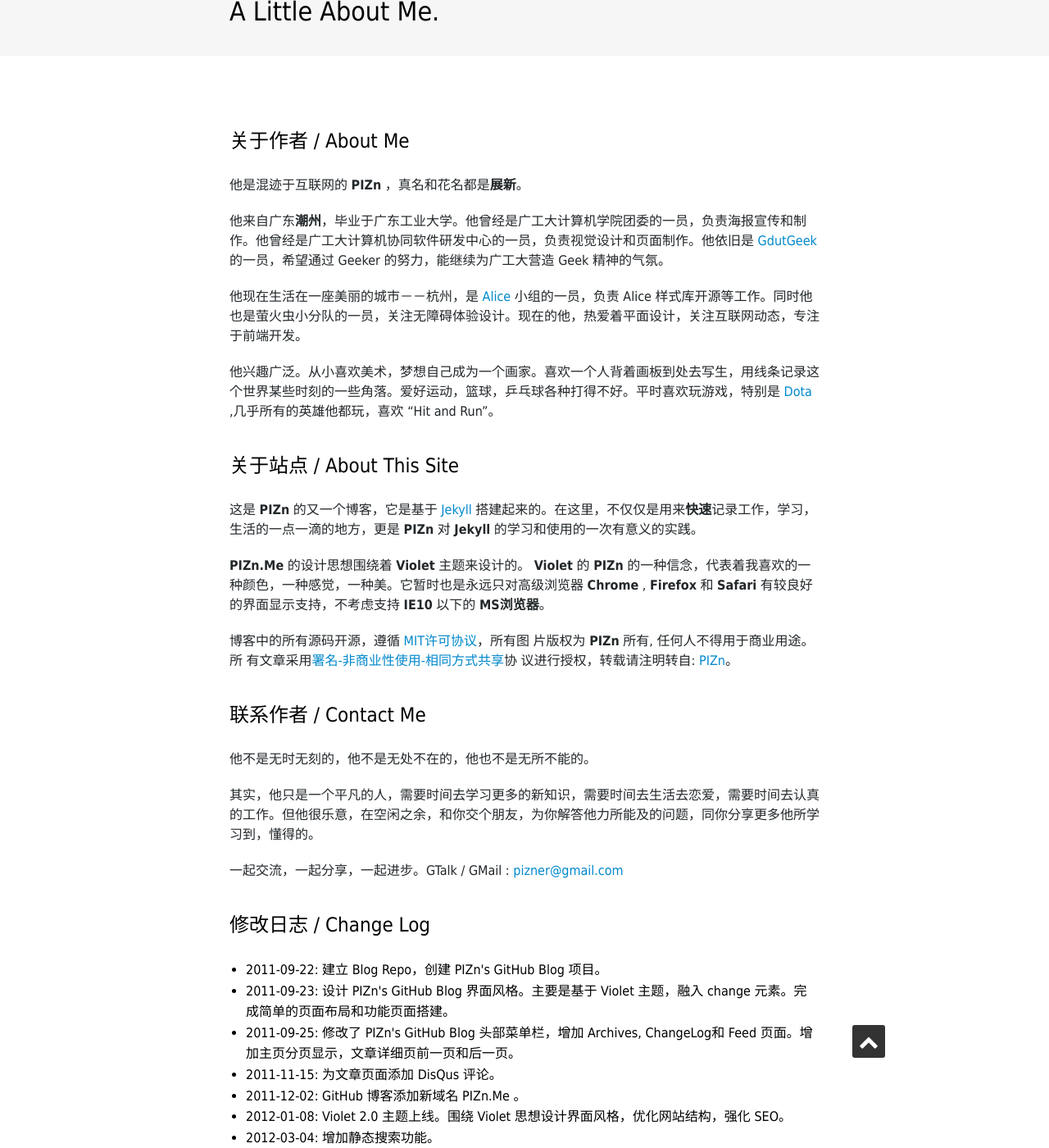
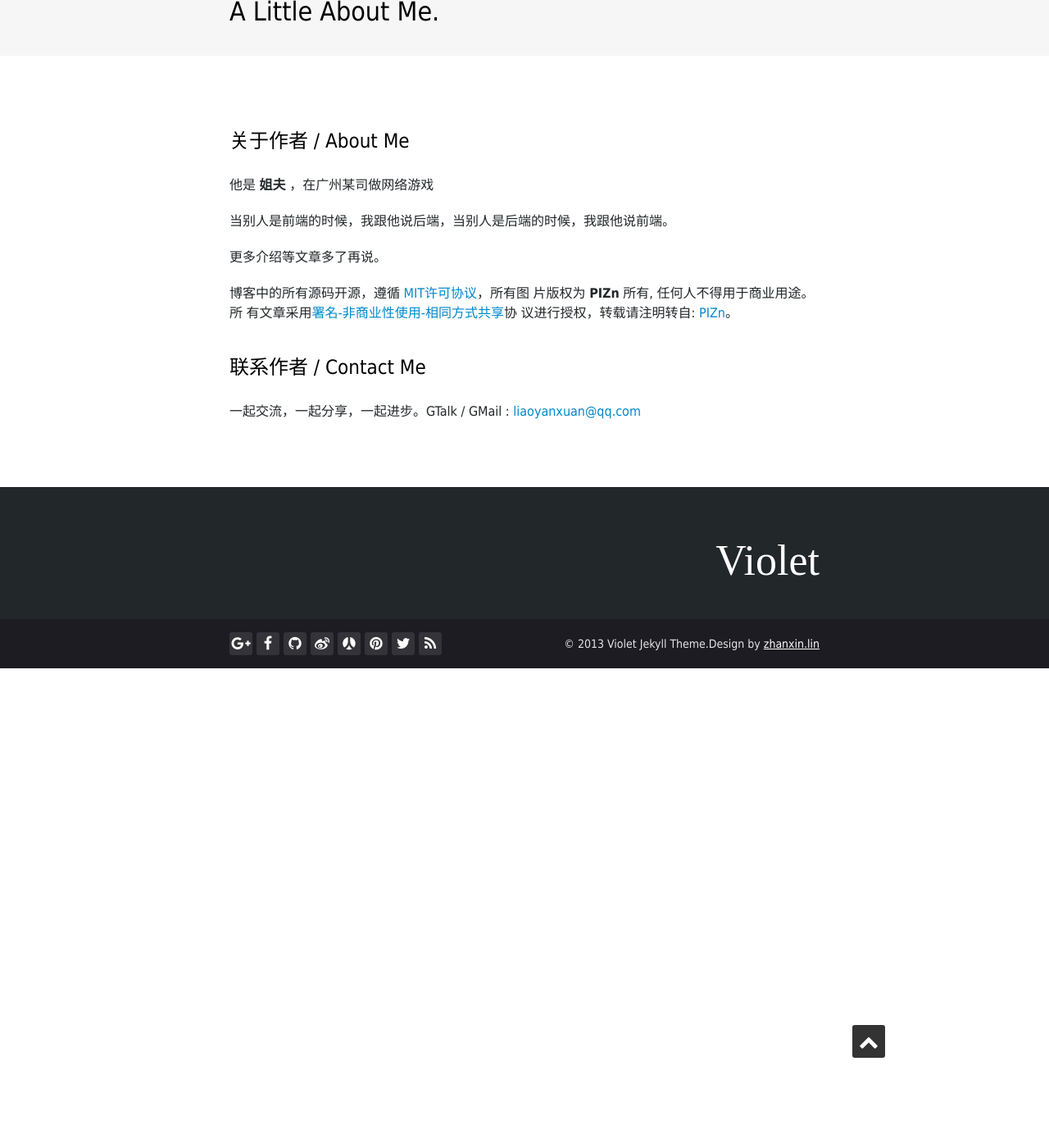
Before and after one commit to liaoyanxuan/liaoyanxuan.github.io, a Jekyll site: the page built from contact.html, in a window 1280 px wide and 1400 px high, scrolled down 300 px. Shown: the whole window at 82% size. Built offline with Jekyll 4.4.1, drawn with Linux system fonts in a browser that asks for light colours; nearby versions of some CDN libraries; some web fonts are replaced; some of the changed text lies outside the part shown.

Commit message:
Update contact.html

```diff
--- a/contact.html
+++ b/contact.html
@@ -13,13 +13,9 @@ isContact: true
     <div class="violet-post">
         <div class="main-article-contant">
             <h3>关于作者 / About Me</h3>
-            <p>他是混迹于互联网的 <strong>PIZn</strong> ，真名和花名都是<strong>展新</strong>。</p>
-            <p>他来自广东<strong>潮州</strong>，毕业于广东工业大学。他曾经是广工大计算机学院团委的一员，负责海报宣传和制作。他曾经是广工大计算机协同软件研发中心的一员，负责视觉设计和页面制作。他依旧是 <a href="http://www.gdutgeek.com" rel="nofollow" target="_blank" >GdutGeek</a> 的一员，希望通过 Geeker 的努力，能继续为广工大营造 Geek 精神的气氛。</p>
-            <p>他现在生活在一座美丽的城市－－杭州，是 <a href="http://www.aliceui.com" target="_blank" rel="nofollow">Alice</a> 小组的一员，负责 Alice 样式库开源等工作。同时他也是萤火虫小分队的一员，关注无障碍体验设计。现在的他，热爱着平面设计，关注互联网动态，专注于前端开发。</p>
-            <p>他兴趣广泛。从小喜欢美术，梦想自己成为一个画家。喜欢一个人背着画板到处去写生，用线条记录这个世界某些时刻的一些角落。爱好运动，篮球，乒乓球各种打得不好。平时喜欢玩游戏，特别是 <a href="http://www.playdota.com" rel="nofollow" target="_blank" title="dota">Dota</a> ,几乎所有的英雄他都玩，喜欢 “Hit and Run”。</p>
-            <h3>关于站点 / About This Site</h3>
-            <p>这是 <strong>PIZn</strong> 的又一个博客，它是基于 <a href="http://jekyllrb.com" target="_blank" rel="nofollow">Jekyll</a> 搭建起来的。在这里，不仅仅是用来<strong>快速</strong>记录工作，学习，生活的一点一滴的地方，更是 <strong>PIZn</strong> 对 <strong>Jekyll</strong> 的学习和使用的一次有意义的实践。</p>
-            <p><strong>PIZn.Me</strong> 的设计思想围绕着 <strong>Violet</strong> 主题来设计的。 <strong>Violet</strong> 的 <strong>PIZn</strong> 的一种信念，代表着我喜欢的一种颜色，一种感觉，一种美。它暂时也是永远只对高级浏览器 <strong>Chrome</strong> , <strong>Firefox</strong> 和 <strong>Safari</strong> 有较良好的界面显示支持，不考虑支持 <strong>IE10</strong> 以下的 <strong>MS浏览器</strong>。</p>
+            <p>他是 <strong>姐夫</strong> ，在广州某司做网络游戏</p>
+            <p>当别人是前端的时候，我跟他说后端，当别人是后端的时候，我跟他说前端。</p>
+            <p>更多介绍等文章多了再说。</p>
             <p>博客中的所有源码开源，遵循 <a
                 href="http://zh.wikipedia.org/wiki/MIT_License"
             target="_blank" title="MIT许可协议">MIT许可协议</a>，所有图
@@ -29,20 +25,7 @@ isContact: true
     rel="nofollow" target="_blank">署名-非商业性使用-相同方式共享</a>协
 议进行授权，转载请注明转自: <a href="http://pizn.github.com" target="_blank" rel="nofollow">PIZn</a>。</p>
             <h3>联系作者 / Contact Me</h3>
-            <p>他不是无时无刻的，他不是无处不在的，他也不是无所不能的。</p>
-            <p>其实，他只是一个平凡的人，需要时间去学习更多的新知识，需要时间去生活去恋爱，需要时间去认真的工作。但他很乐意，在空闲之余，和你交个朋友，为你解答他力所能及的问题，同你分享更多他所学习到，懂得的。</p>
-            <p>一起交流，一起分享，一起进步。GTalk / GMail : <a href="mailto:pizner@gmail.com" title="Mail to pizn">pizner@gmail.com</a></p>
-            <h3>修改日志 / Change Log</h3>
-            <ul>
-                <li><span class="date">2011-09-22</span>: 建立 Blog Repo，创建 PIZn's GitHub Blog 项目。</li>
-                <li><span class="date">2011-09-23</span>: 设计 PIZn's GitHub Blog 界面风格。主要是基于 Violet 主题，融入 change 元素。完成简单的页面布局和功能页面搭建。</li>
-                <li><span class="date">2011-09-25</span>: 修改了 PIZn's GitHub Blog 头部菜单栏，增加 Archives, ChangeLog和 Feed 页面。增加主页分页显示，文章详细页前一页和后一页。</li>
-                <li><span class="date">2011-11-15</span>: 为文章页面添加 DisQus 评论。</li>
-                <li><span class="date">2011-12-02</span>: GitHub 博客添加新域名 PIZn.Me 。</li>
-                <li><span class="date">2012-01-08</span>: Violet 2.0 主题上线。围绕 Violet 思想设计界面风格，优化网站结构，强化 SEO。</li>
-                <li><span class="date">2012-03-04</span>: 增加静态搜索功能。</li>
-                <li><span class="date">2012-12-05</span>: PIZn.Me 域名过期，废弃。</li>
-            </ul>
+            <p>一起交流，一起分享，一起进步。GTalk / GMail : <a href="mailto:liaoyanxuan@qq.com" title="Mail to pizn">liaoyanxuan@qq.com</a></p>
         </div>
     </div>
 </article>
```
